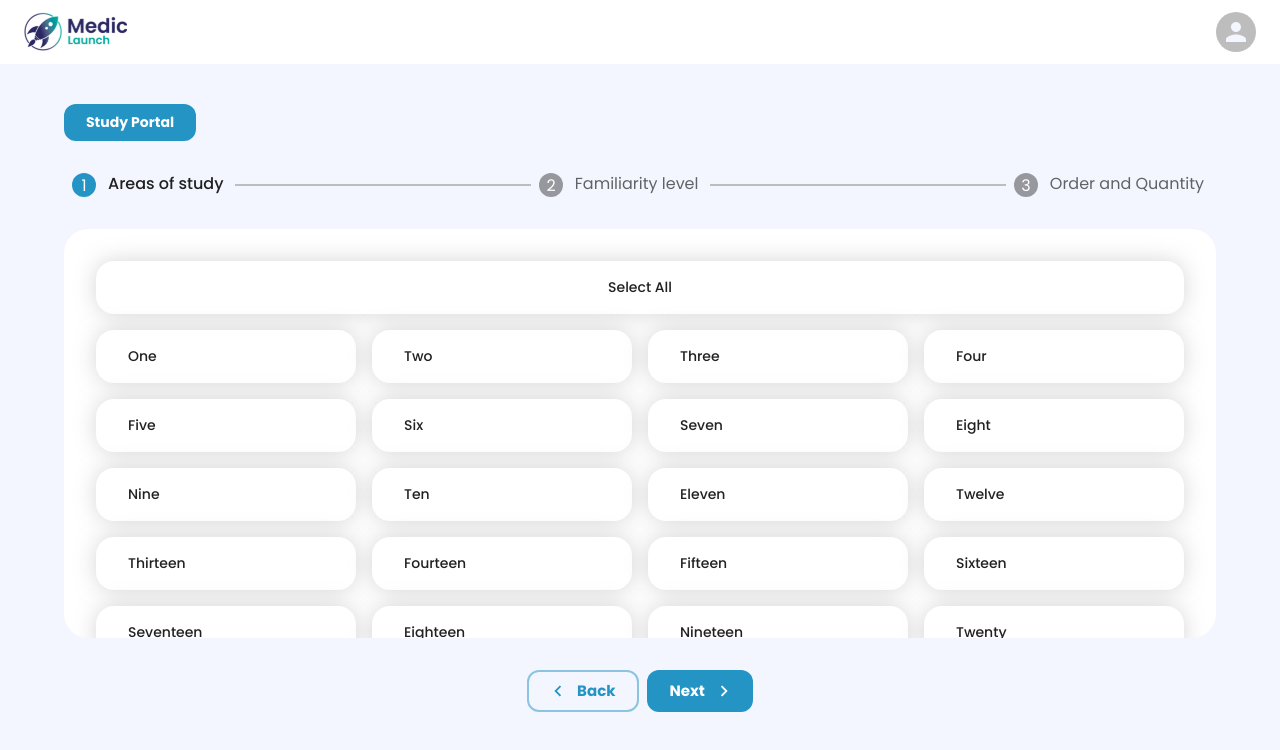
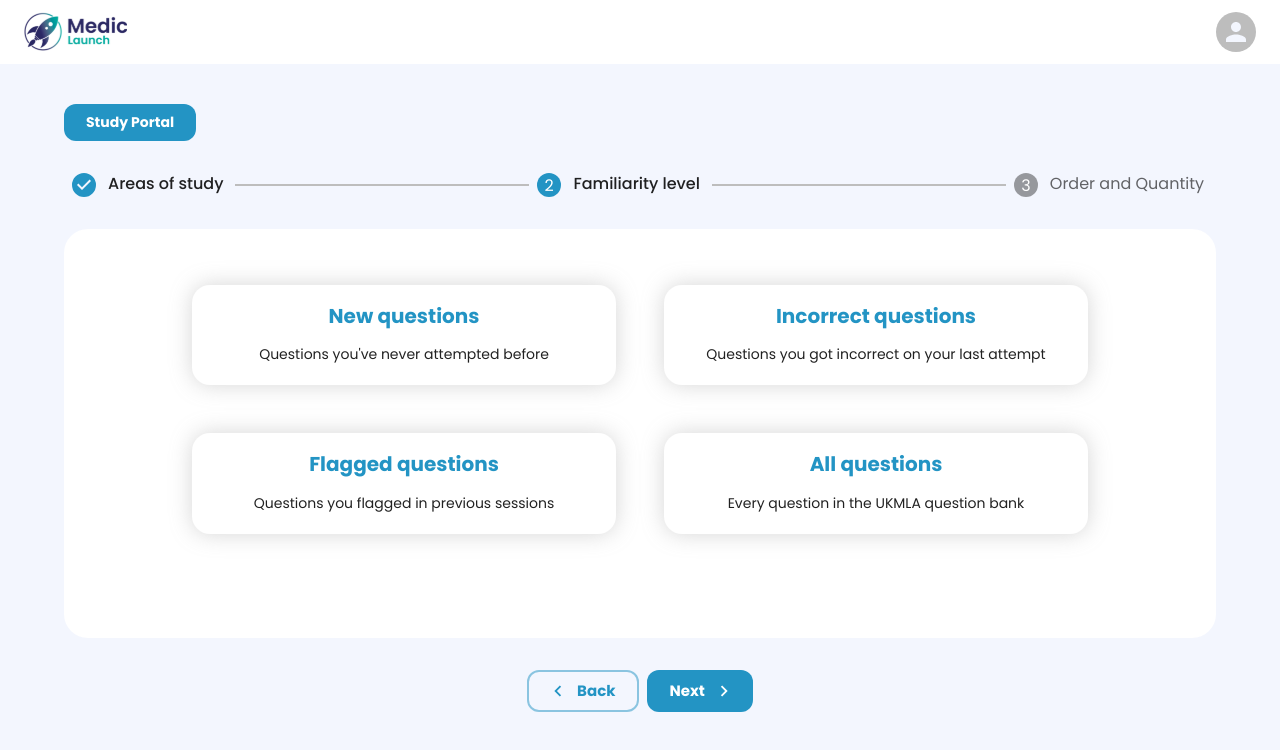
Before and after one commit to Medic-Launch-Dev/MedicLaunchFrontend, a React (Create React App) app: page /create-session in a window 1280 px wide. Shown: the top 750 px of the page. Built offline with nearby package versions, Linux system fonts and the light colour scheme; sample sign-in values are in the browser's storage; what @tiptap/extension-subscript, @tiptap/extension-superscript would draw is missing.

Commit message:
Filtering UI complete

```diff
--- /dev/null
+++ b/src/components/createSession/FamiliarityOption.tsx
@@ -0,0 +1,38 @@
+import { Stack, Typography } from "@mui/material";
+import { primaryGradient } from "../../theme";
+
+interface FilterOptionProps {
+  heading: string;
+  subheading?: string;
+  selected: boolean;
+  setSelected: (speciality: string) => void;
+}
+
+export default function FilterOption({ heading, subheading, selected, setSelected }: FilterOptionProps) {
+  return (
+    <Stack
+      spacing={2}
+      sx={{
+        background: selected ? primaryGradient : "white",
+        color: selected ? "white" : undefined,
+        borderRadius: 1.5,
+        py: 2,
+        px: 4,
+        boxShadow: '0px 0px 22px 0px #97979765',
+        height: "100%",
+        display: 'flex',
+        alignItems: 'center',
+        justifyContent: "center",
+        fontWeight: 500,
+        cursor: "pointer",
+      }}
+      onClick={() => setSelected(heading)}
+    >
+      <Typography variant="h3" color={selected ? "white" : "primary"}>{heading}</Typography>
+      {
+        subheading &&
+        <Typography variant="body1">{subheading}</Typography>
+      }
+    </Stack>
+  )
+}
--- /dev/null
+++ b/src/components/createSession/FamiliaritySelection.tsx
@@ -0,0 +1,43 @@
+import { Grid } from "@mui/material";
+import { useState } from "react";
+import FilterOption from "./FamiliarityOption";
+
+export default function FamiliaritySelection() {
+  const familiarities = [
+    {
+      heading: "New questions",
+      subheading: "Questions you've never attempted before",
+    },
+    {
+      heading: "Incorrect questions",
+      subheading: "Questions you got incorrect on your last attempt",
+    },
+    {
+      heading: "Flagged questions",
+      subheading: "Questions you flagged in previous sessions",
+    },
+    {
+      heading: "All questions",
+      subheading: "Every question in the UKMLA question bank",
+    },
+  ]
+
+  const [familiarity, setFamiliarity] = useState<string>();
+
+  return (
+    <Grid container spacing={6} height="100%" px={12} py={3}>
+      {
+        familiarities.map(f => (
+          <Grid item xs={6}>
+            <FilterOption
+              heading={f.heading}
+              subheading={f.subheading}
+              selected={familiarity === f.heading}
+              setSelected={setFamiliarity}
+            />
+          </Grid>
+        ))
+      }
+    </Grid>
+  )
+}
--- /dev/null
+++ b/src/components/createSession/OrderQuantitySelection.tsx
@@ -0,0 +1,49 @@
+import { Grid, Slider, Stack, Typography } from "@mui/material";
+import { useState } from "react";
+import FilterOption from "./FamiliarityOption";
+
+export default function OrderQuantitySelection() {
+  const orders = ["Randomised order", "Order by speciality"]
+  const [order, setOrder] = useState<string>();
+
+  return (
+    <Grid container spacing={6} height="100%" px={16} py={3}>
+      {
+        orders.map(o => (
+          <Grid item xs={6}>
+            <FilterOption
+              heading={o}
+              selected={order === o}
+              setSelected={setOrder}
+            />
+          </Grid>
+        ))
+      }
+      <Grid item xs={12}>
+        <Stack
+          spacing={6}
+          justifyContent="center"
+          alignItems="center"
+          sx={{
+            background: "white",
+            borderRadius: 1.5,
+            py: 2,
+            px: 4,
+            boxShadow: '0px 0px 22px 0px #97979765',
+            height: "100%",
+          }}
+        >
+          <Typography variant="h3" color="primary">Select number of questions</Typography>
+          <Slider
+            defaultValue={20}
+            step={1}
+            min={10}
+            max={100}
+            valueLabelDisplay="on"
+          />
+        </Stack>
+      </Grid>
+    </Grid>
+
+  )
+}
--- a/src/pages/CreateSession.tsx
+++ b/src/pages/CreateSession.tsx
@@ -1,56 +1,28 @@
 import { ChevronLeft, ChevronRight } from "@mui/icons-material";
 import { Box, Button, Container, Stack, Step, StepLabel, Stepper } from "@mui/material";
 import { useState } from "react";
+import { useNavigate } from "react-router-dom";
+import FamiliaritySelection from "../components/createSession/FamiliaritySelection";
+import OrderQuantitySelection from "../components/createSession/OrderQuantitySelection";
 import SpecialitySelection from "../components/createSession/SpecialitySelection";
 import LinkButton from "../components/util/LinkButton";
 
 export default function CreateSession() {
-  const [activeStep, setActiveStep] = useState(0);
-  const [skipped, setSkipped] = useState(new Set<number>());
+  const navigate = useNavigate();
+  const [activeStep, setActiveStep] = useState(1);
   const steps = ['Areas of study', 'Familiarity level', 'Order and Quantity',];
 
-
-  const isStepOptional = (step: number) => {
-    return step === 1;
-  };
-
-  const isStepSkipped = (step: number) => {
-    return skipped.has(step);
-  };
-
   const handleNext = () => {
-    let newSkipped = skipped;
-    if (isStepSkipped(activeStep)) {
-      newSkipped = new Set(newSkipped.values());
-      newSkipped.delete(activeStep);
-    }
-
     setActiveStep((prevActiveStep) => prevActiveStep + 1);
-    setSkipped(newSkipped);
   };
 
   const handleBack = () => {
     setActiveStep((prevActiveStep) => prevActiveStep - 1);
   };
 
-  const handleSkip = () => {
-    if (!isStepOptional(activeStep)) {
-      // You probably want to guard against something like this,
-      // it should never occur unless someone's actively trying to break something.
-      throw new Error("You can't skip a step that isn't optional.");
-    }
-
-    setActiveStep((prevActiveStep) => prevActiveStep + 1);
-    setSkipped((prevSkipped) => {
-      const newSkipped = new Set(prevSkipped.values());
-      newSkipped.add(activeStep);
-      return newSkipped;
-    });
-  };
-
-  const handleReset = () => {
-    setActiveStep(0);
-  };
+  const handleStartPractice = () => {
+    navigate("/practice-session");
+  }
 
   return (
     <Container maxWidth="lg" sx={{ height: '100%' }}>
@@ -78,8 +50,21 @@ export default function CreateSession() {
             );
           })}
         </Stepper>
-        <Box sx={{ bgcolor: "white", p: 4, borderRadius: 2, flexGrow: 1, maxHeight: '100%', overflowY: 'scroll' }}>
-          <SpecialitySelection />
+        <Box
+          sx={{
+            bgcolor: "white",
+            p: 4,
+            borderRadius: 2,
+            flexGrow: 1,
+            maxHeight: '100%',
+            overflowY: 'scroll',
+            "::-webkit-scrollbar": {
+              display: 'none',
+            }
+          }}>
+          {activeStep === 0 && <SpecialitySelection />}
+          {activeStep === 1 && <FamiliaritySelection />}
+          {activeStep === 2 && <OrderQuantitySelection />}
         </Box>
         <Stack direction="row" alignItems="center" justifyContent="center" gap={1} pt={1} pb={6}>
           <Button
@@ -87,6 +72,8 @@ export default function CreateSession() {
             sx={{ width: "max-content", flexShrink: 0 }}
             size="large"
             startIcon={<ChevronLeft />}
+            disabled={activeStep === 0}
+            onClick={handleBack}
           >
             Back
           </Button>
@@ -95,8 +82,9 @@ export default function CreateSession() {
             sx={{ width: "max-content", flexShrink: 0, py: 1 }}
             size="large"
             endIcon={<ChevronRight />}
+            onClick={activeStep < 2 ? handleNext : handleStartPractice}
           >
-            Next
+            {activeStep < 2 ? "Next" : "Start practice"}
           </Button>
         </Stack>
       </Stack>
```
